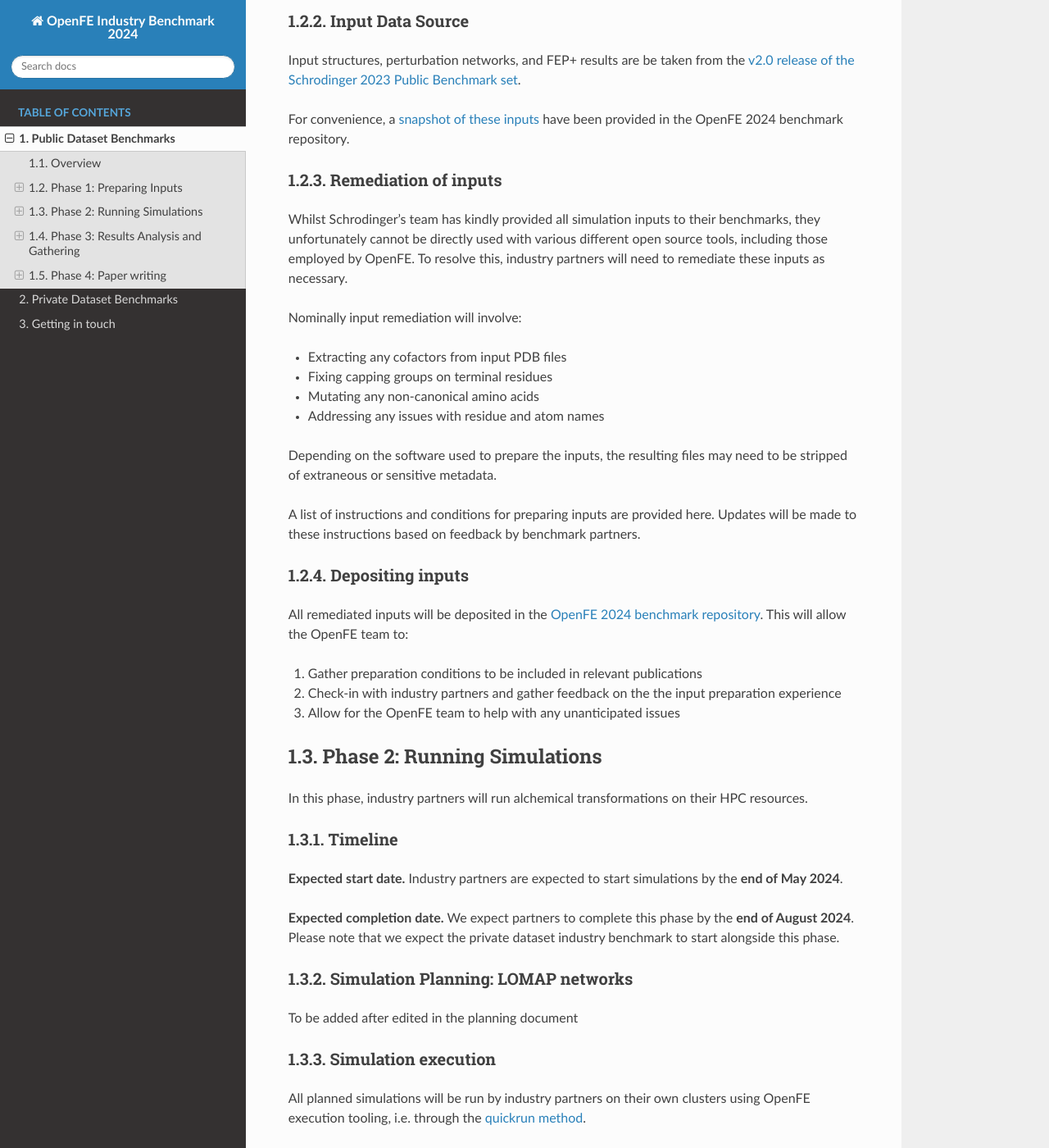
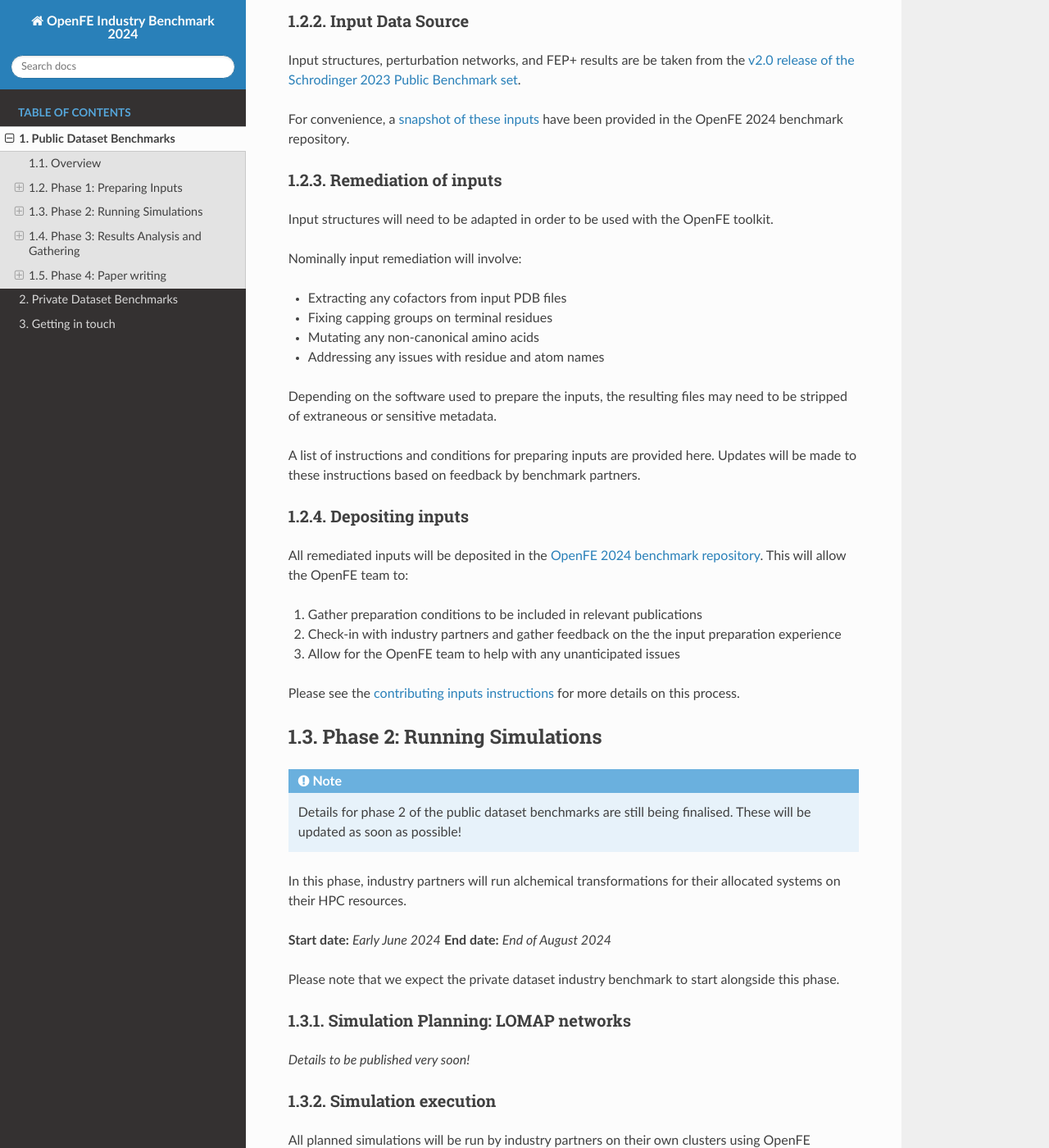
Before and after one commit to OpenFreeEnergy/IndustryBenchmarks2024, a Sphinx documentation site: the page built from docs/source/public/overview.rst, in a window 1280 px wide and 1400 px high, scrolled down 1617 px. Shown: the whole window at 82% size. Built offline with Sphinx 7.4.7 and the Read the Docs theme 2.0.0, drawn with Linux system fonts in a browser that asks for light colours; some of the changed text lies outside the part shown.

Commit message:
update overview again

```diff
--- a/docs/source/public/overview.rst
+++ b/docs/source/public/overview.rst
@@ -73,7 +73,7 @@ For convenience, a `snapshot of these inputs <https://github.com/OpenFreeEnergy/
 Remediation of inputs
 =====================
 
-Whilst Schrodinger’s team has kindly provided all simulation inputs to their benchmarks, they unfortunately cannot be directly used with various different open source tools, including those employed by OpenFE. To resolve this, industry partners will need to remediate these inputs as necessary.
+Input structures will need to be adapted in order to be used with the OpenFE toolkit.
 
 Nominally input remediation will involve:
 
@@ -97,34 +97,42 @@ This will allow the OpenFE team to:
 2. Check-in with industry partners and gather feedback on the the input preparation experience
 3. Allow for the OpenFE team to help with any unanticipated issues
 
+
+Please see the :ref:`contributing inputs instructions <contributing-inputs>` for more details on this process.
+
+
 Phase 2: Running Simulations
 ****************************
 
-In this phase, industry partners will run alchemical transformations on their HPC resources.
+.. note::
+   Details for phase 2 of the public dataset benchmarks are still being finalised. These will be updated as soon as possible!
 
-Timeline
-========
 
-**Expected start date.**
-Industry partners are expected to start simulations by the **end of May 2024**.
+In this phase, industry partners will run alchemical transformations for their allocated systems on their HPC resources.
 
-**Expected completion date.**
-We expect partners to complete this phase by the **end of August 2024**.
+**Start date:** *Early June 2024*
+**End date:** *End of August 2024*
+
 Please note that we expect the private dataset industry benchmark to start alongside this phase.
+
 
 Simulation Planning: LOMAP networks
 ===================================
 
-To be added after edited in the planning document
+*Details to be published very soon!*
 
 Simulation execution
 ====================
 
-All planned simulations will be run by industry partners on their own clusters using OpenFE execution tooling, i.e. through the `quickrun method <https://docs.openfree.energy/en/latest/guide/execution/quickrun_execution.html>`_.
+All planned simulations will be run by industry partners on their own clusters using OpenFE execution tooling,
+i.e. through the `quickrun method <https://docs.openfree.energy/en/latest/guide/execution/quickrun_execution.html>`_.
 
-**Expected compute requirements**
+
+Compute Requirements
+====================
 
 The following compute resources will be required:
+
 **GPU Hardware**
 
 Industry partners are expected to have the following GPU hardware:
```
Also changed, not shown: docs/source/public/contributing_inputs.rst (renamed from docs/source/public/phase1/contributing_inputs.rst), docs/source/public/input_preparation.rst (renamed from docs/source/public/phase1/input_preparation.rst).
